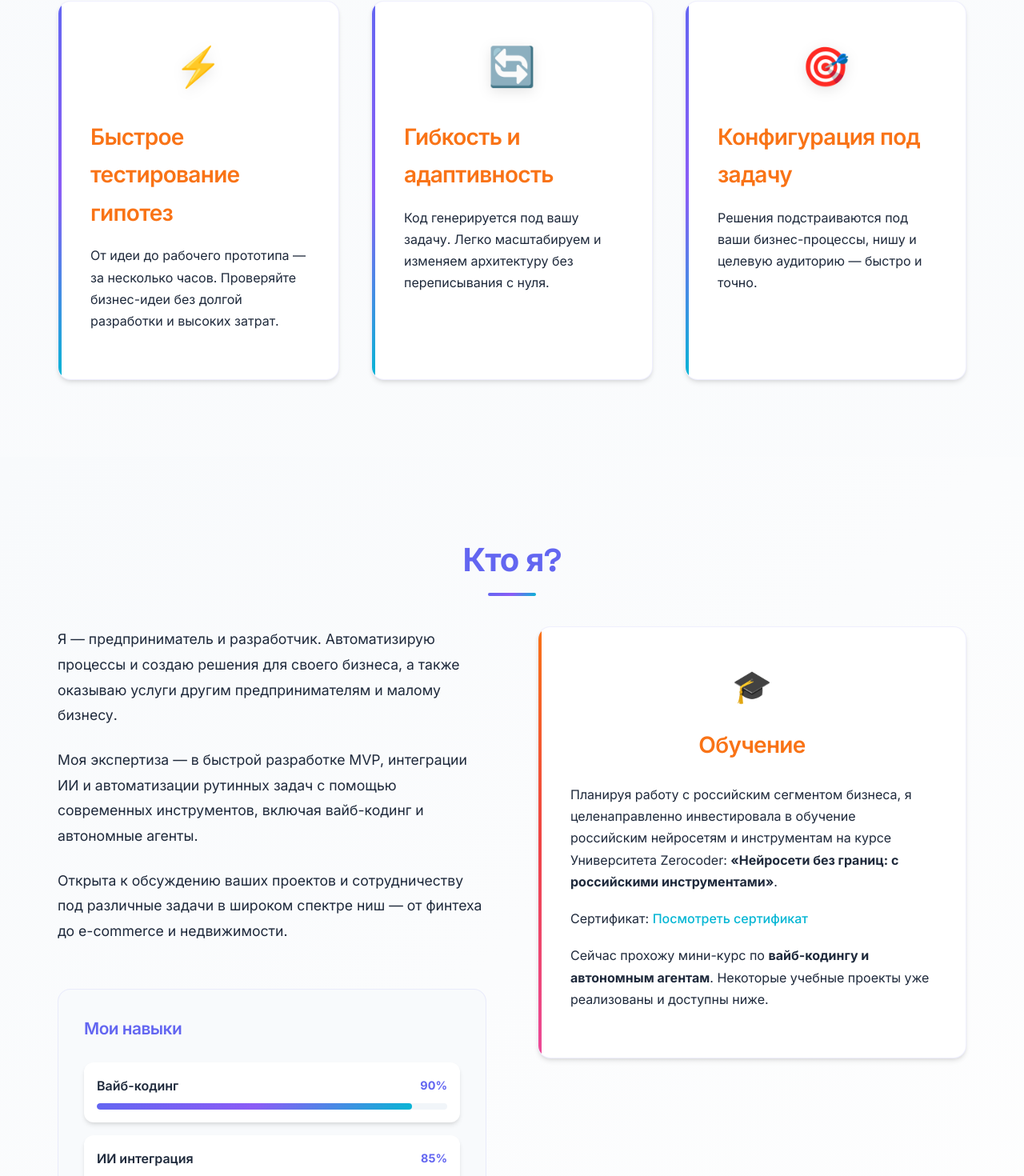
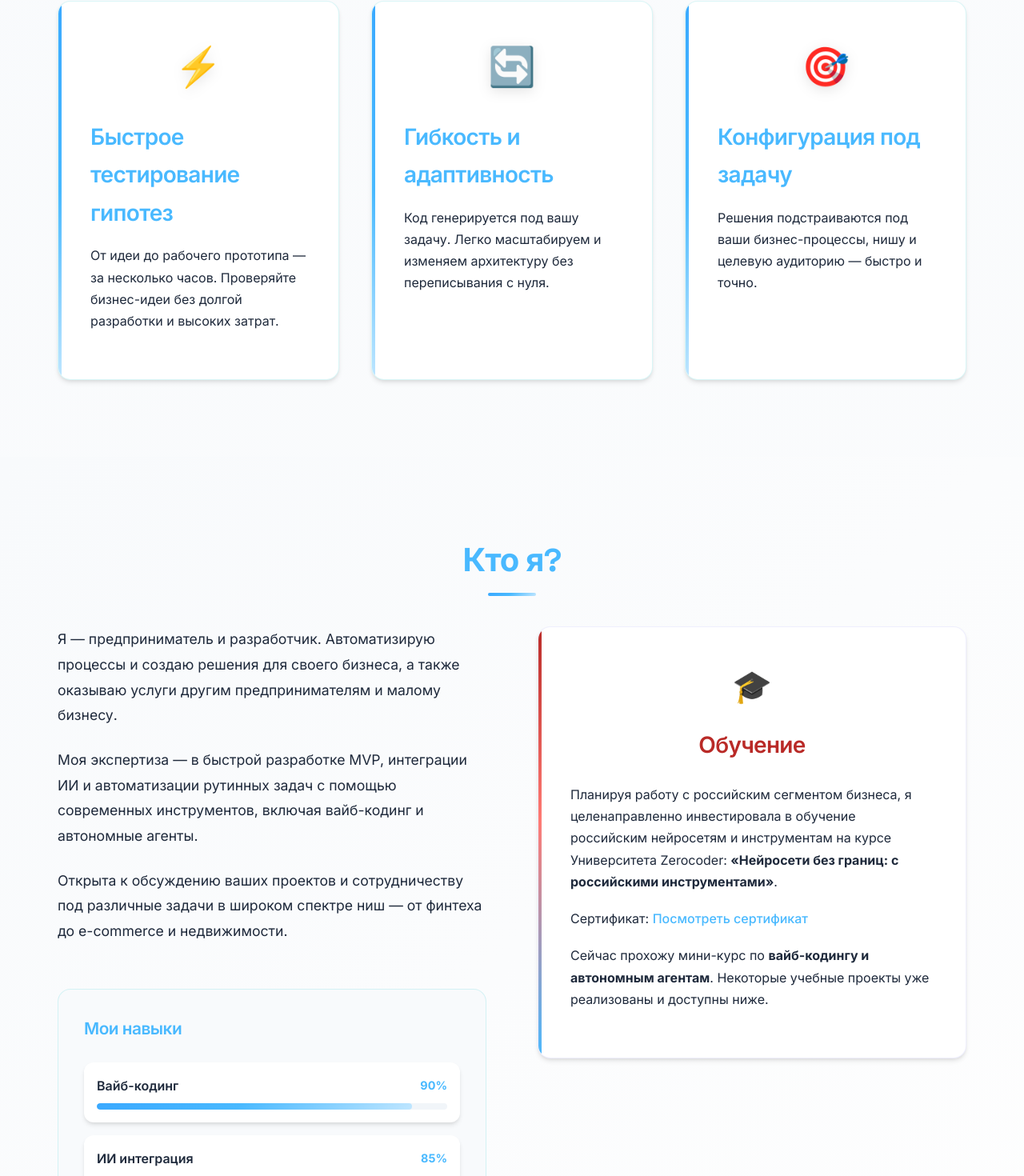
Before and after one commit to galina-gcas/portfolio, a React (Vite) app: page / in a window 1280 px wide. Shown: the part 1079-2549 px from the top of the page at 80% size. Built offline with nearby package versions, Linux system fonts and the light colour scheme.

Commit message:
Changed color scheme

```diff
--- a/src/index.css
+++ b/src/index.css
@@ -1,11 +1,13 @@
 /* Modern Color Palette - Deep Purple, Electric Blue, Coral, Soft White - Updated: 2025-01-27 */
 :root {
-  --primary-purple: #6366f1;
-  --primary-purple-dark: #4f46e5;
-  --electric-blue: #06b6d4;
-  --electric-blue-light: #67e8f9;
-  --coral: #f97316;
-  --coral-light: #fed7aa;
+  /* Brand palette: Red, Turquoise, White */
+  /* Tuned to match photo — sky blue + deeper red */
+  --primary-purple: #3aa9ff; /* repurposed as brand blue base */
+  --primary-purple-dark: #1f89e6;
+  --electric-blue: #49b9ff; /* sky blue */
+  --electric-blue-light: #bfe6ff; /* soft blue glow */
+  --coral: #b92a27; /* deeper warm red */
+  --coral-light: #ff7a73;
   --soft-white: #fefefe;
   --pure-white: #ffffff;
   --dark-navy: #0f172a;
@@ -14,9 +16,13 @@
   --slate-600: #475569;
   --slate-100: #f1f5f9;
   --slate-50: #f8fafc;
-  --gradient-primary: linear-gradient(135deg, #6366f1 0%, #8b5cf6 50%, #06b6d4 100%);
-  --gradient-secondary: linear-gradient(135deg, #f97316 0%, #ef4444 50%, #ec4899 100%);
-  --gradient-hero: linear-gradient(135deg, #0f172a 0%, #1e293b 50%, #334155 100%);
+  /* Accent gradient for light surfaces (no red on white) */
+  --gradient-primary: linear-gradient(135deg, #3aa9ff 0%, #49b9ff 45%, #bfe6ff 100%);
+  /* CTA gradient for dark surfaces (can include red) */
+  --gradient-secondary: linear-gradient(135deg, #b92a27 0%, #ff7a73 45%, #49b9ff 100%);
+  --gradient-accent: linear-gradient(135deg, #3aa9ff 0%, #49b9ff 50%, #bfe6ff 100%);
+  --gradient-cta: linear-gradient(135deg, #b92a27 0%, #ff534c 40%, #49b9ff 100%);
+  --gradient-hero: linear-gradient(135deg, #0f172a 0%, #111827 55%, #062b2b 100%);
   --shadow-soft: 0 4px 6px -1px rgba(0, 0, 0, 0.1), 0 2px 4px -1px rgba(0, 0, 0, 0.06);
   --shadow-medium: 0 10px 15px -3px rgba(0, 0, 0, 0.1), 0 4px 6px -2px rgba(0, 0, 0, 0.05);
   --shadow-large: 0 25px 50px -12px rgba(0, 0, 0, 0.25);
@@ -62,14 +68,14 @@ h1 {
 
 h2 {
   font-size: 2.5rem;
-  color: var(--primary-purple);
+  color: var(--electric-blue);
   margin-bottom: 2rem;
   font-weight: 700;
 }
 
 h3 {
   font-size: 1.75rem;
-  color: var(--coral);
+  color: var(--electric-blue);
   font-weight: 600;
 }
 
@@ -114,7 +120,7 @@ a:hover::after {
 .btn {
   display: inline-block;
   padding: 1rem 2.5rem;
-  background: var(--gradient-primary);
+  background: var(--gradient-cta);
   color: var(--pure-white);
   border: none;
   border-radius: 12px;
@@ -146,7 +152,7 @@ a:hover::after {
 .btn:hover {
   transform: translateY(-2px);
   box-shadow: var(--shadow-large);
-  background: var(--gradient-secondary);
+  background: var(--gradient-cta);
 }
 
 /* Navigation */
@@ -211,7 +217,7 @@ nav button {
 
 nav button:hover {
   color: var(--electric-blue-light);
-  background: rgba(99, 102, 241, 0.1);
+  background: rgba(0, 194, 199, 0.12);
 }
 
 /* Cards */
@@ -226,7 +232,7 @@ nav button:hover {
   padding: 2.5rem;
   background: var(--pure-white);
   box-shadow: var(--shadow-soft);
-  border: 1px solid rgba(99, 102, 241, 0.1);
+  border: 1px solid rgba(0, 194, 199, 0.15);
   position: relative;
   overflow: hidden;
   cursor: pointer;
@@ -239,13 +245,13 @@ nav button:hover {
   left: 0;
   width: 4px;
   height: 100%;
-  background: var(--gradient-primary);
+  background: var(--gradient-accent);
 }
 
 .feature-card:hover {
   transform: translateY(-8px);
   box-shadow: var(--shadow-large);
-  border-color: var(--primary-purple);
+  border-color: var(--electric-blue);
 }
 
 .feature-icon {
@@ -303,7 +309,7 @@ nav button:hover {
   left: 0;
   right: 0;
   height: 4px;
-  background: var(--gradient-secondary);
+  background: var(--gradient-accent);
   transform: scaleX(0);
   transition: transform 0.3s ease;
 }
@@ -344,7 +350,7 @@ nav button:hover {
   color: var(--electric-blue);
   padding: 0.5rem;
   border-radius: 12px;
-  background: rgba(6, 182, 212, 0.1);
+  background: rgba(0, 194, 199, 0.12);
   transition: all 0.3s ease;
   display: flex;
   align-items: center;
@@ -498,11 +504,11 @@ nav button:hover {
   background: var(--slate-50);
   padding: 2rem;
   border-radius: 16px;
-  border: 1px solid rgba(99, 102, 241, 0.1);
+  border: 1px solid rgba(0, 194, 199, 0.15);
 }
 
 .skills-section h4 {
-  color: var(--primary-purple);
+  color: var(--electric-blue);
   margin-bottom: 1.5rem;
   font-size: 1.3rem;
   font-weight: 600;
@@ -535,7 +541,7 @@ nav button:hover {
 
 .skill-percentage {
   font-weight: 700;
-  color: var(--primary-purple);
+  color: var(--electric-blue);
   font-size: 0.9rem;
 }
 
@@ -614,7 +620,7 @@ nav button:hover {
   left: 0;
   right: 0;
   height: 4px;
-  background: var(--gradient-primary);
+  background: var(--gradient-accent);
 }
 
 .intro-icon {
@@ -640,7 +646,7 @@ nav button:hover {
   position: absolute;
   top: 1rem;
   right: 1rem;
-  background: var(--gradient-primary);
+  background: var(--gradient-accent);
   color: var(--pure-white);
   padding: 0.5rem 1rem;
   border-radius: 20px;
@@ -687,7 +693,7 @@ nav button:hover {
 }
 
 .btn-small:not(.btn-outline) {
-  background: var(--gradient-primary);
+  background: var(--gradient-accent);
   color: var(--pure-white);
 }
 
@@ -698,12 +704,12 @@ nav button:hover {
 
 .btn-outline {
   background: transparent;
-  color: var(--primary-purple);
-  border: 2px solid var(--primary-purple);
+  color: var(--electric-blue);
+  border: 2px solid var(--electric-blue);
 }
 
 .btn-outline:hover {
-  background: var(--primary-purple);
+  background: var(--electric-blue);
   color: var(--pure-white);
   transform: translateY(-2px);
 }
@@ -863,7 +869,7 @@ nav button:hover {
 }
 
 .shadow-glow {
-  box-shadow: 0 0 20px rgba(99, 102, 241, 0.3);
+  box-shadow: 0 0 20px rgba(0, 194, 199, 0.3);
 }
 
 /* Scrollbar styling */
@@ -978,7 +984,7 @@ nav button:hover {
 }
 
 .contact-value:hover {
-  color: var(--primary-purple);
+  color: var(--electric-blue);
 }
 
 .social-links {
@@ -1189,7 +1195,7 @@ nav button:hover {
 }
 
 .case-content h3 {
-  color: var(--primary-purple);
+  color: var(--electric-blue);
   margin-bottom: 1.5rem;
   font-size: 1.5rem;
 }
```
